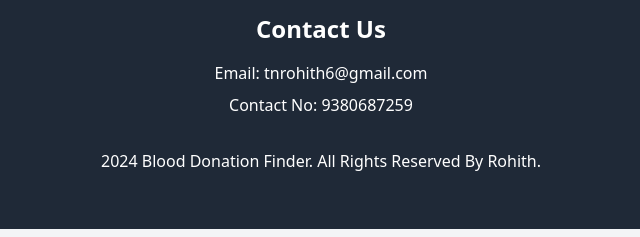
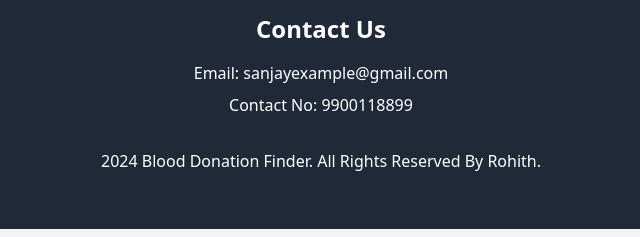
Before and after one commit to samsanjay99/blood-donation-vs, a website: page index.html in a window 1280 px wide. Shown: the part 519-756 px from the top of the page, 319-959 px from the left. Drawn offline with nearby package versions, Linux system fonts and the light colour scheme.

Commit message:
Update index.html

```diff
--- a/index.html
+++ b/index.html
@@ -319,8 +319,8 @@
             <p class="mb-4">Vision: To create a platform that connects blood donors with those in need, ensuring a reliable and efficient blood donation process.</p>
             <p class="mb-4">Mission: To save lives by making blood donation easy, accessible, and efficient for everyone.</p>
             <h3 class="text-2xl font-bold mb-4">Contact Us</h3>
-            <p class="mb-2">Email: tnrohith6@gmail.com</p>
-            <p>Contact No: 9380687259</p>
+            <p class="mb-2">Email: sanjayexample@gmail.com</p>
+            <p>Contact No: 9900118899</p>
             <p class="mt-8"> 2024 Blood Donation Finder. All Rights Reserved By Rohith.</p>
         </div>
 
```
